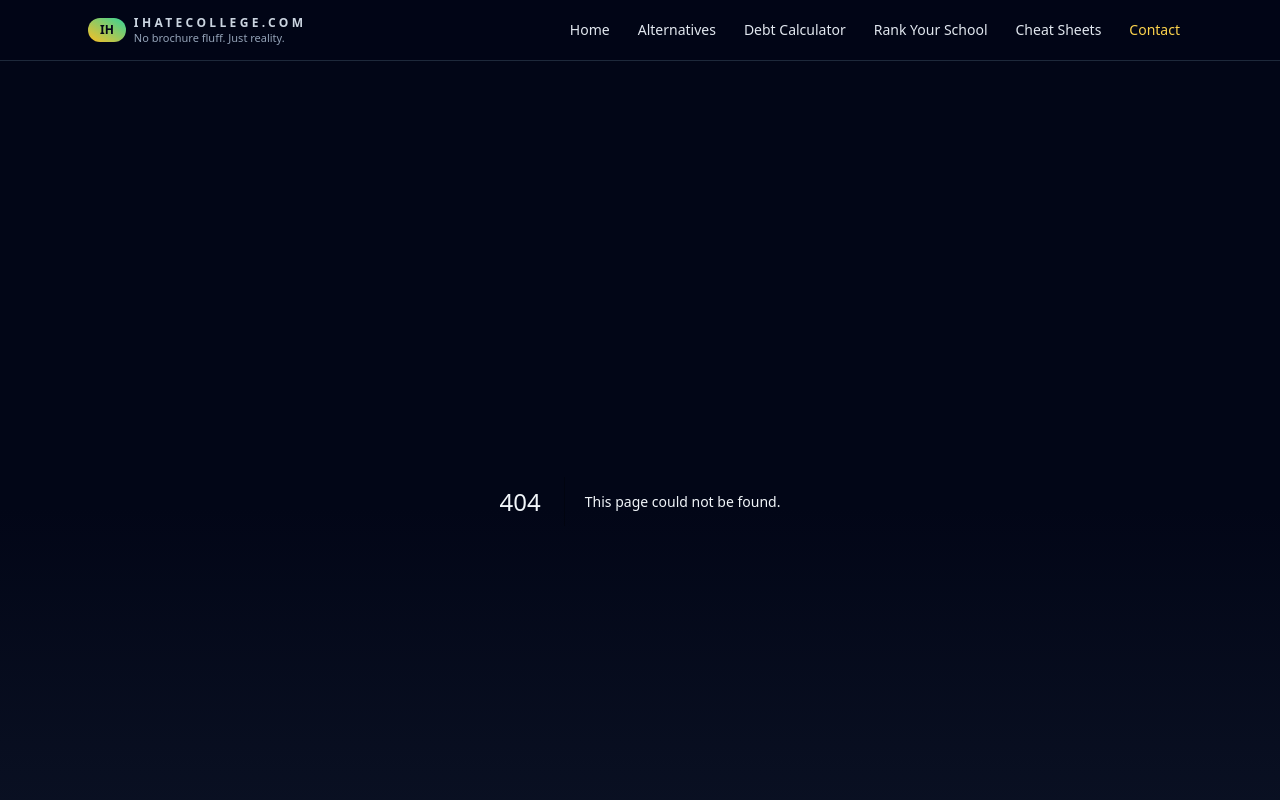
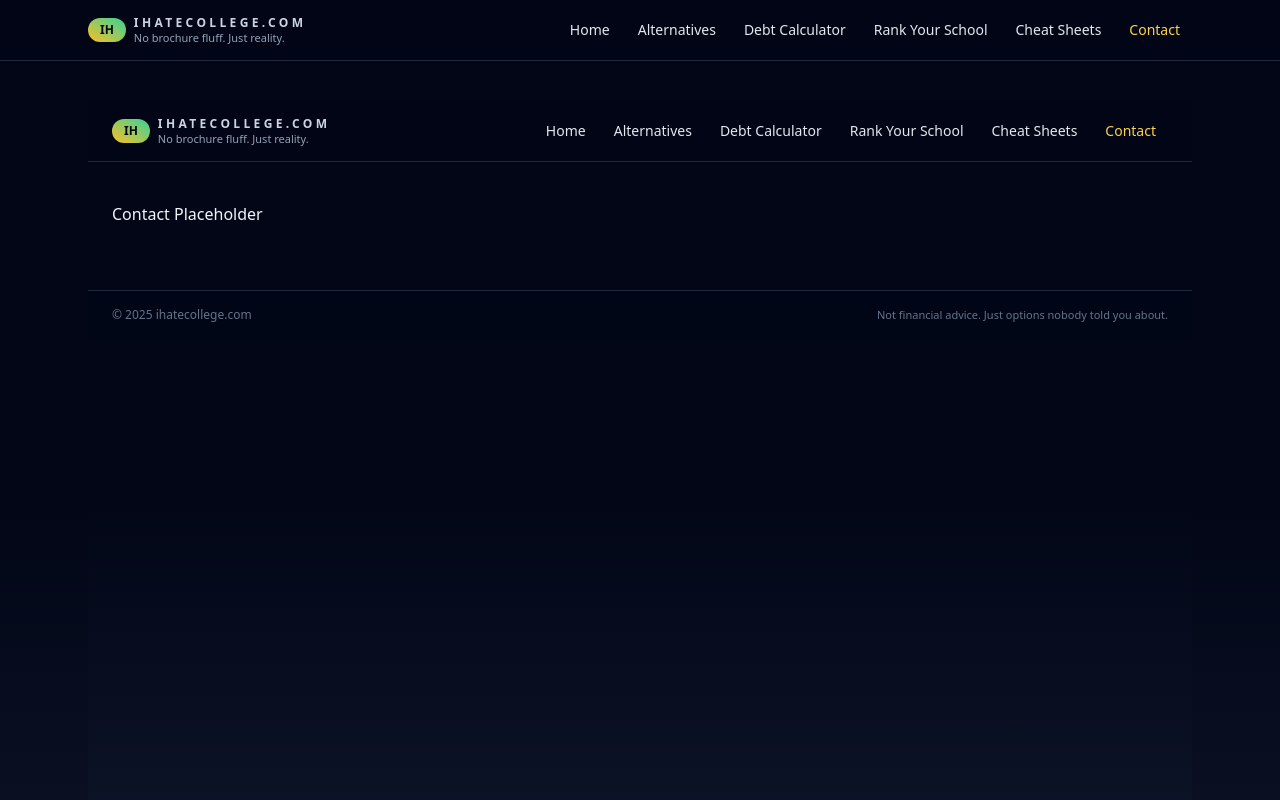
Before and after one commit to placebetsai/Ihatecollege, a Next.js app: page /contact in a window 1280 px wide. Before the commit this address had no page. Shown: the top 800 px of the page. Built offline with nearby package versions, Linux system fonts and the light colour scheme.

Commit message:
Create contact.js

```diff
--- /dev/null
+++ b/pages/contact.js
@@ -0,0 +1,9 @@
+import Layout from '../components/Layout';
+
+export default function Contact() {
+  return (
+    <Layout title="Contact">
+      <h1>Contact Placeholder</h1>
+    </Layout>
+  );
+}
```
